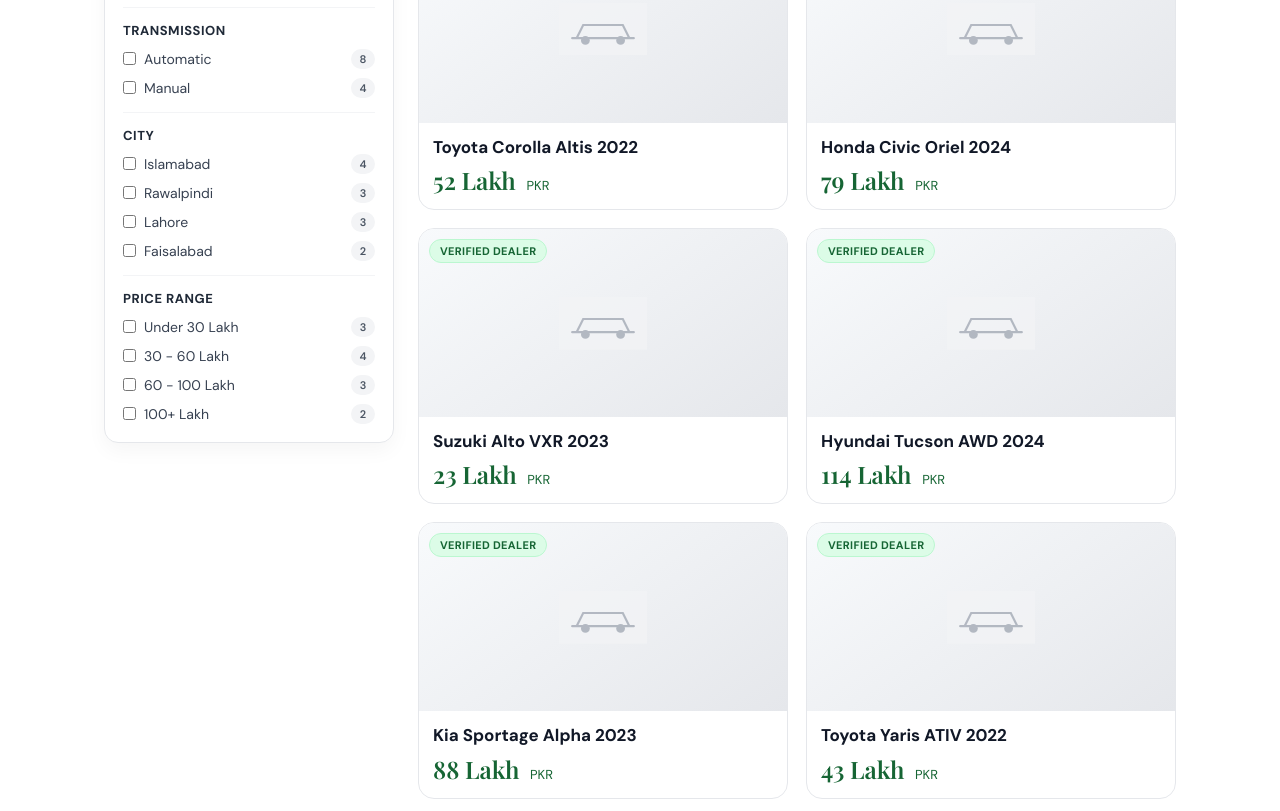
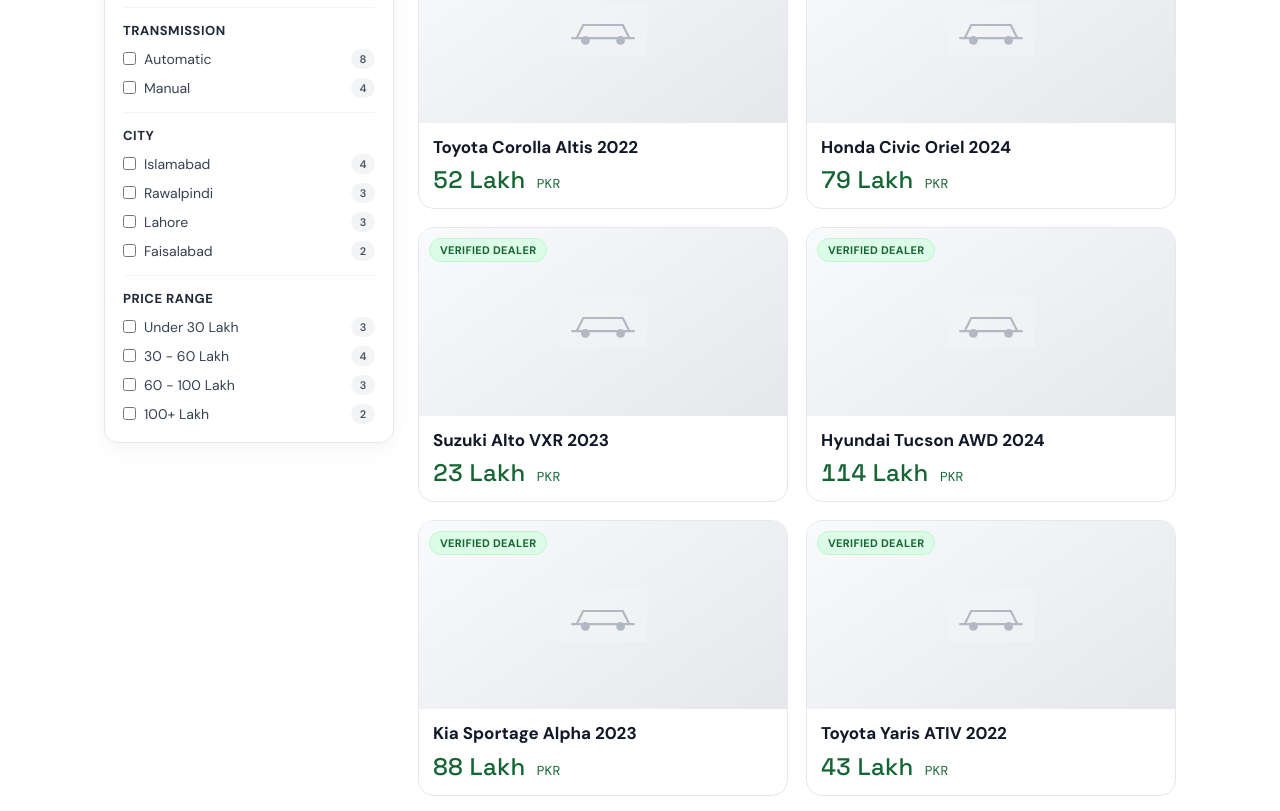
Before and after one commit to bbakht010-bit/Gari-Bazaar, a plain HTML site: page listings.html in a window 1280 px wide. Shown: the part 1036-1847 px from the top of the page. Drawn offline with nearby package versions, Linux system fonts and the light colour scheme.

Commit message:
Number font change

```diff
--- a/listings.html
+++ b/listings.html
@@ -4,7 +4,7 @@
 <meta charset="UTF-8">
 <meta name="viewport" content="width=device-width, initial-scale=1.0">
 <title>Browse Cars — GariBazaar</title>
-<link href="https://fonts.googleapis.com/css2?family=Playfair+Display:wght@600;700&family=DM+Sans:wght@300;400;500;600;700&display=swap" rel="stylesheet">
+<link href="https://fonts.googleapis.com/css2?family=Playfair+Display:wght@600;700&family=DM+Sans:wght@300;400;500;600;700&family=Space+Grotesk:wght@500;600;700&display=swap" rel="stylesheet">
 <style>
   :root {
     --green-dark: #0a4a2a;
@@ -25,6 +25,7 @@
     --gray-700: #374151;
     --gray-800: #1f2937;
     --gray-900: #111827;
+    --font-numbers: 'Space Grotesk', 'DM Sans', sans-serif;
   }
 
   * { margin: 0; padding: 0; box-sizing: border-box; }
@@ -478,9 +479,11 @@
   }
 
   .car-price {
-    font-family: 'Playfair Display', serif;
+    font-family: var(--font-numbers);
     font-size: 24px;
     color: var(--green-mid);
+    letter-spacing: 0.01em;
+    font-variant-numeric: tabular-nums;
   }
 
   .car-price span {
```
Also changed, not shown: index.html (+14 -5 lines).
